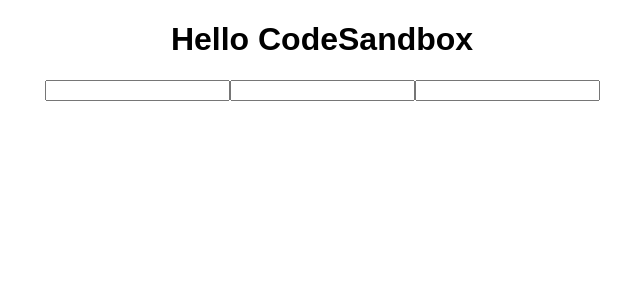
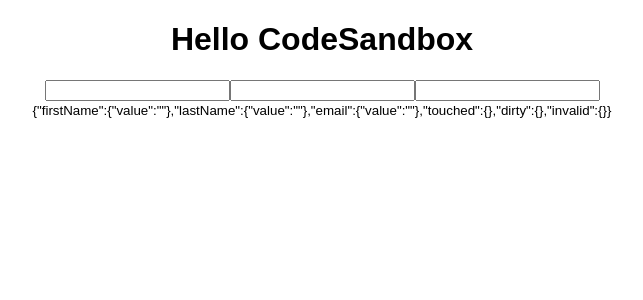
Before and after one commit to mikelunn/react-validation, a React (Create React App) app: page / in a window 1280 px wide. Shown: the top 300 px of the page, without its empty margins (318-961 px from the left). Built offline with nearby package versions, Linux system fonts and the light colour scheme.

Commit message:
rendered form state

```diff
--- a/src/index.tsx
+++ b/src/index.tsx
@@ -95,8 +95,8 @@
         name="email"
         value={email.value}
       />
-
-      {/* <p>{JSON.stringify(form)}</p> */}
+      <br />
+      <small>{JSON.stringify(form)}</small>
     </div>
   );
 }
```
